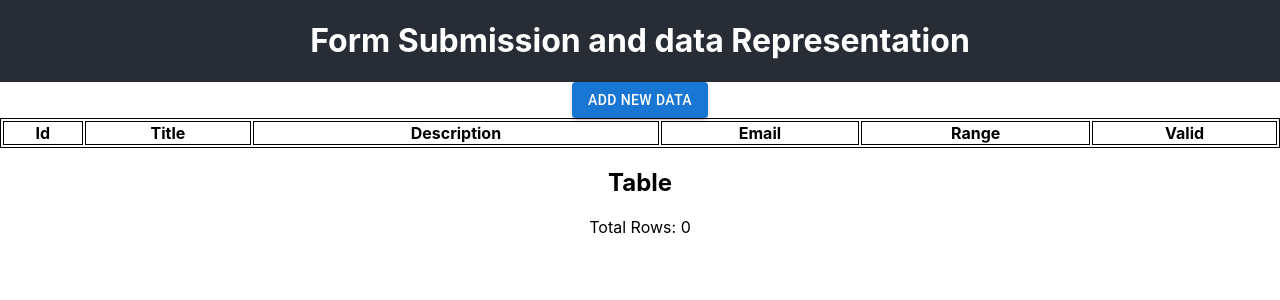
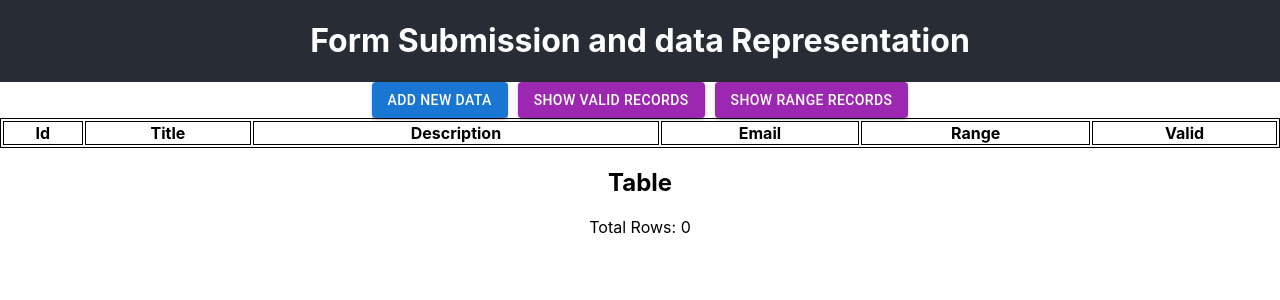
Before and after one commit to SagarGhadage/hashtech_assignment, a React (Create React App) app: page / in a window 1280 px wide. Shown: the top 300 px of the page. Built offline with nearby package versions, Linux system fonts and the light colour scheme.

Commit message:
show valid records and particular range using the filter

```diff
--- a/src/components/Table/Table.jsx
+++ b/src/components/Table/Table.jsx
@@ -1,5 +1,5 @@
 import { Button } from '@mui/material';
-import React from 'react'
+import React, { useState } from 'react'
 import { useNavigate } from 'react-router-dom';
 
 export default function Table() {
@@ -26,12 +26,40 @@ export default function Table() {
       valid: item.valid ? "True" : "False",
     };
   });
+  const [filteredRows, setFilteredRows] = useState(rows);
+  const filterValidRecords = () => {
+    const validRows = rows.filter((row) => row.valid === "True");
+    setFilteredRows(validRows);
+  };
+
+  const filterRangeRecords = () => {
+    const rangeRows = rows.filter(
+      (row) => row.range > 29 && row.range < 61
+    );
+    setFilteredRows(rangeRows);
+  };
   return (
     <div>
       <Button variant="contained" color="primary" onClick={
         () => history("/form")
       }>
         Add New Data
+      </Button>
+      <Button
+        variant="contained"
+        color="secondary"
+        onClick={filterValidRecords}
+        style={{ marginLeft: "10px" }}
+      >
+        Show Valid Records
+      </Button>
+      <Button
+        variant="contained"
+        color="secondary"
+        onClick={filterRangeRecords}
+        style={{ marginLeft: "10px" }}
+      >
+        Show Range Records
       </Button>
       <table style={{ width: "100%", border: "1px solid black" }}>
         <thead>
@@ -44,7 +72,7 @@ export default function Table() {
           </tr>
         </thead>
         <tbody>
-          {rows.map((row, index) => (
+          {filteredRows.map((row, index) => (
             <tr key={index}>
               {columns.map((column) => (
                 <td key={column.id} style={{ border: "1px solid black" }}>
```
